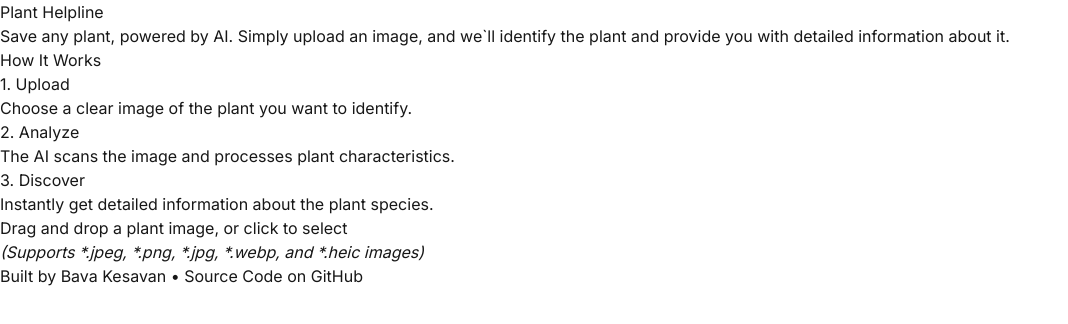
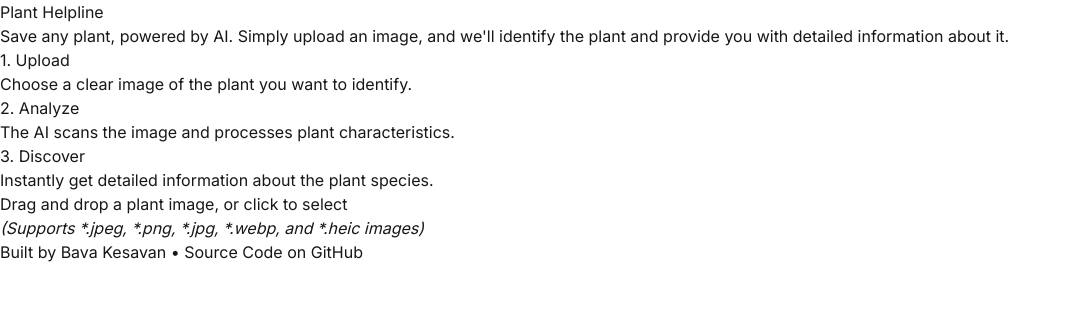
Before and after one commit to bavakesavan/plant-ai, a Next.js app: page / in a window 1280 px wide. Shown: the top 324 px of the page, without its empty margins (0-1068 px from the left). Built offline with nearby package versions, Linux system fonts and the light colour scheme.

Commit message:
improve seo

```diff
--- a/src/app/layout.tsx
+++ b/src/app/layout.tsx
@@ -7,6 +7,15 @@ const inter = Inter({ subsets: ['latin'] })
 export const metadata: Metadata = {
   title: 'Plant Helpline',
   description: 'Identify plants with AI',
+  openGraph: {
+    title: 'Plant Helpline - AI-Powered Plant Identification',
+    description: 'Upload plant images for instant AI-powered identification and detailed care information.',
+    type: 'website',
+    locale: 'en_US',
+  },
+  icons: {
+    icon: '/media/favicon.ico',
+  },
 }
 
 export default function RootLayout({
--- a/src/app/page.tsx
+++ b/src/app/page.tsx
@@ -17,48 +17,47 @@ export default function Home() {
   }
 
   return (
-    <div className="flex flex-col">
-      <div className="flex-grow">
+    <main className="flex flex-col">
+      <section className="flex-grow">
         <div className="max-w-4xl mx-auto px-4">
-          <div className="text-center mb-12">
+          <header className="text-center mb-12">
             <h1 className="text-5xl font-extrabold text-green-900 mb-4">
               Plant <span className="text-green-600">Helpline</span>
             </h1>
             <p className="text-xl text-gray-600 max-w-2xl mx-auto">
               Save any plant, powered by AI.
-              Simply upload an image, and we`ll identify the plant and provide you with detailed information about it.
+              Simply upload an image, and we'll identify the plant and provide you with detailed information about it.
             </p>
-          </div>
+          </header>
 
-          <div className="mt-12 bg-green-50 rounded-2xl p-8">
-            <h3 className="text-3xl font-bold text-green-900 mb-6">How It Works</h3>
+          <section className="mt-12 bg-green-50 rounded-2xl p-8" aria-label="How it works">
             <div className="grid md:grid-cols-3 gap-6">
-              <div className="bg-white p-6 rounded-lg shadow-md">
-                <h4 className="text-xl font-semibold text-green-700 mb-4">1. Upload</h4>
+              <article className="bg-white p-6 rounded-lg shadow-md">
+                <h2 className="text-xl font-semibold text-green-700 mb-4">1. Upload</h2>
                 <p className="text-gray-600">
                   Choose a clear image of the plant you want to identify.
                 </p>
-              </div>
-              <div className="bg-white p-6 rounded-lg shadow-md">
-                <h4 className="text-xl font-semibold text-green-700 mb-4">2. Analyze</h4>
+              </article>
+              <article className="bg-white p-6 rounded-lg shadow-md">
+                <h2 className="text-xl font-semibold text-green-700 mb-4">2. Analyze</h2>
                 <p className="text-gray-600">
                   The AI scans the image and processes plant characteristics.
                 </p>
-              </div>
-              <div className="bg-white p-6 rounded-lg shadow-md">
-                <h4 className="text-xl font-semibold text-green-700 mb-4">3. Discover</h4>
+              </article>
+              <article className="bg-white p-6 rounded-lg shadow-md">
+                <h2 className="text-xl font-semibold text-green-700 mb-4">3. Discover</h2>
                 <p className="text-gray-600">
                   Instantly get detailed information about the plant species.
                 </p>
-              </div>
+              </article>
             </div>
-          </div>
+          </section>
 
-          <div className="bg-white shadow-xl rounded-2xl p-8 border border-green-100">
+          <section className="bg-white shadow-xl rounded-2xl p-8 border border-green-100">
             <ImageUploader onIdentify={handleIdentify} />
 
             {uploadedImage && (
-              <div className="mt-8">
+              <article className="mt-8">
                 <h2 className="text-2xl font-bold text-green-800 mb-4">Uploaded Image</h2>
                 <div className="flex justify-center mb-8">
                   <img
@@ -67,15 +66,15 @@ export default function Home() {
                     className="max-h-96 rounded-lg shadow-md object-cover"
                   />
                 </div>
-              </div>
+              </article>
             )}
 
             {plantInfo && (
               <PlantResults plantInfo={plantInfo} />
             )}
-          </div>
+          </section>
         </div>
-      </div>
-    </div>
+      </section>
+    </main>
   )
 }
```
Also changed, not shown: 1 other file (tests, documents, lock files or other folders).
